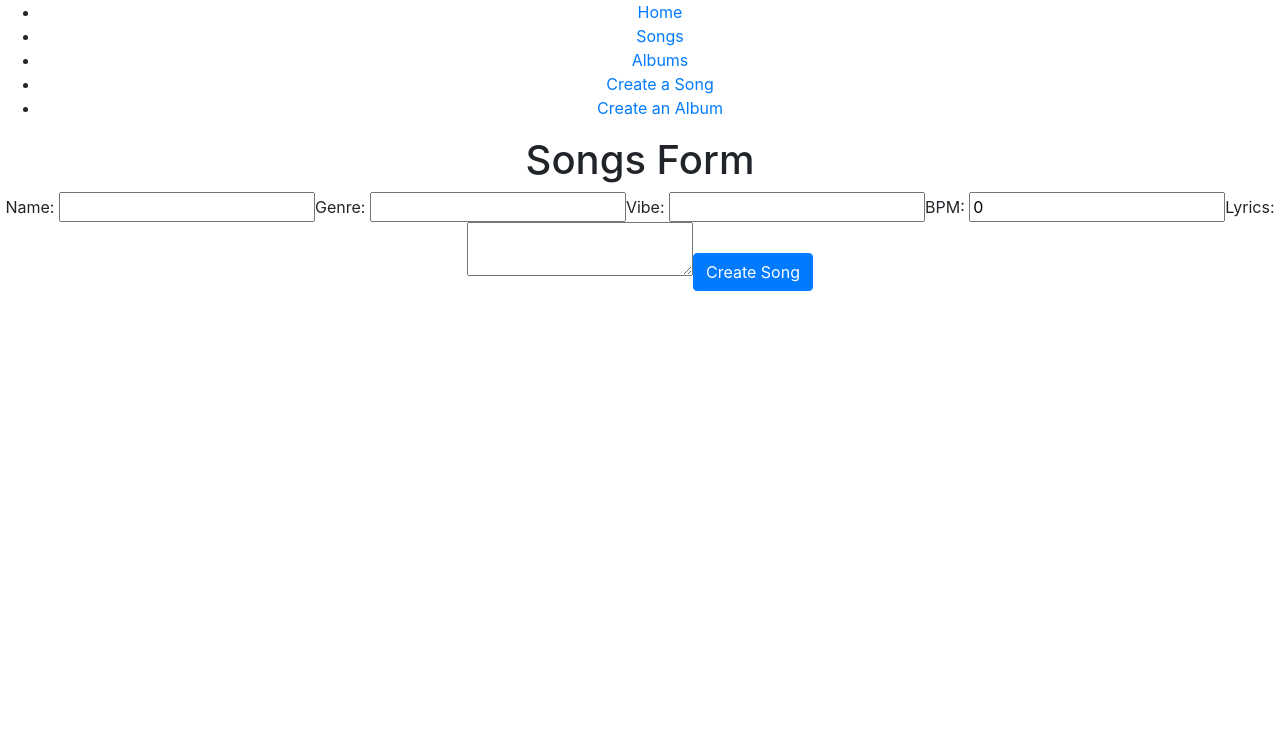
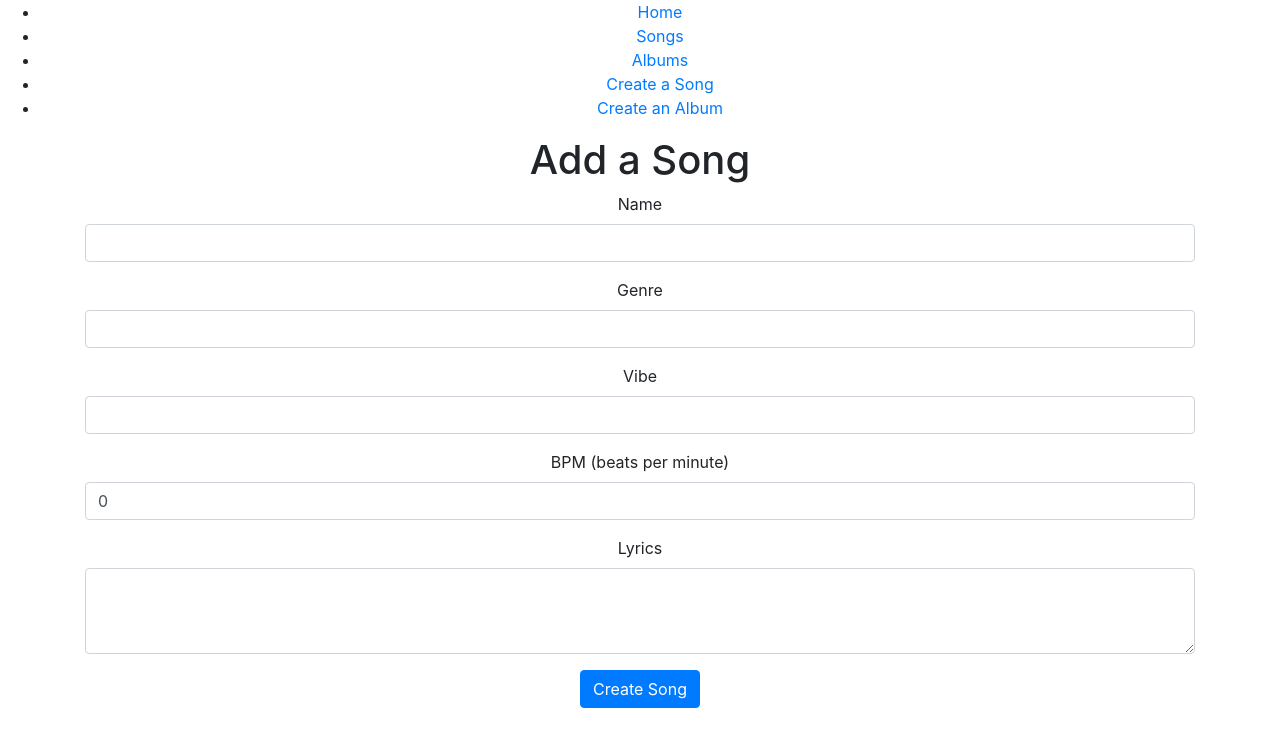
Before and after one commit to alancoomes/GoodVibes, a React (Create React App) app in the folder frontend/: page /songs/new in a window 1280 px wide. Shown: the top 746 px of the page. Built offline with nearby package versions, Linux system fonts and the light colour scheme; no server answers.

Commit message:
updated bootstrap styling

```diff
--- a/frontend/src/components/albums/AlbumsForm.js
+++ b/frontend/src/components/albums/AlbumsForm.js
@@ -3,6 +3,7 @@ import { connect } from "react-redux";
 import { createAlbum } from "../../redux/actions/albumActions";
 import Button from "react-bootstrap/Button";
 import Form from "react-bootstrap/Form";
+import Container from "react-bootstrap/esm/Container";
 
 class AlbumsForm extends Component {
   state = {
@@ -33,6 +34,7 @@ class AlbumsForm extends Component {
     return (
       <div>
         <h1>Add An Album</h1>
+        <Container>
           <Form onSubmit={(e) => this.handleOnSubmit(e)}>
             <Form.Group controlId="form.Name">
               <Form.Label>Name</Form.Label>
@@ -65,6 +67,7 @@ class AlbumsForm extends Component {
               Create Album
             </Button>
           </Form>
+        </Container>
       </div>
     );
   }
--- a/frontend/src/components/songs/SongsForm.js
+++ b/frontend/src/components/songs/SongsForm.js
@@ -2,6 +2,8 @@ import React, { Component } from "react";
 import { connect } from "react-redux";
 import { createSong } from "../../redux/actions/songActions";
 import Button from "react-bootstrap/Button";
+import Form from "react-bootstrap/Form";
+import Container from "react-bootstrap/esm/Container";
 
 class SongsForm extends Component {
   state = {
@@ -35,46 +37,60 @@ class SongsForm extends Component {
   render() {
     return (
       <div>
-        <h1>Songs Form</h1>
-        <form onSubmit={(e) => this.handleOnSubmit(e)}>
-          Name:{" "}
-          <input
+        <h1>Add a Song</h1>
+        <Container>
+          <Form onSubmit={(e) => this.handleOnSubmit(e)}>
+            <Form.Group containerId="form.songName">
+              <Form.Label>Name</Form.Label>
+              <Form.Control
                 type="text"
                 name="name"
                 onChange={(e) => this.handleOnChange(e)}
                 value={this.state.name}
               />
-          Genre:{" "}
-          <input
+            </Form.Group>
+            <Form.Group containerId="form.songGenre">
+              <Form.Label>Genre</Form.Label>
+              <Form.Control
                 type="text"
                 name="genre"
                 onChange={(e) => this.handleOnChange(e)}
                 value={this.state.genre}
               />
-          Vibe:{" "}
-          <input
+            </Form.Group>
+            <Form.Group containerId="form.songVibe">
+              <Form.Label>Vibe</Form.Label>
+              <Form.Control
                 type="text"
                 name="vibe"
                 onChange={(e) => this.handleOnChange(e)}
                 value={this.state.vibe}
               />
-          BPM:{" "}
-          <input
+            </Form.Group>
+            <Form.Group containerId="form.songBPM">
+              <Form.Label>BPM (beats per minute)</Form.Label>
+              <Form.Control
                 type="number"
                 name="bpm"
                 onChange={(e) => this.handleOnChange(e)}
                 value={this.state.bpm}
               />
-          Lyrics:{" "}
-          <textarea
+            </Form.Group>
+            <Form.Group containerId="form.songLyrics">
+              <Form.Label>Lyrics</Form.Label>
+              <Form.Control
+                as="textarea"
+                rows={3}
                 name="lyrics"
                 onChange={(e) => this.handleOnChange(e)}
                 value={this.state.lyrics}
               />
+            </Form.Group>
             <Button type="submit" variant="primary">
               Create Song
             </Button>
-        </form>
+          </Form>
+        </Container>
       </div>
     );
   }
```
Also changed, not shown: 1 other file (tests, documents, lock files or other folders). Lines whose indentation alone changed are shown as unchanged.
